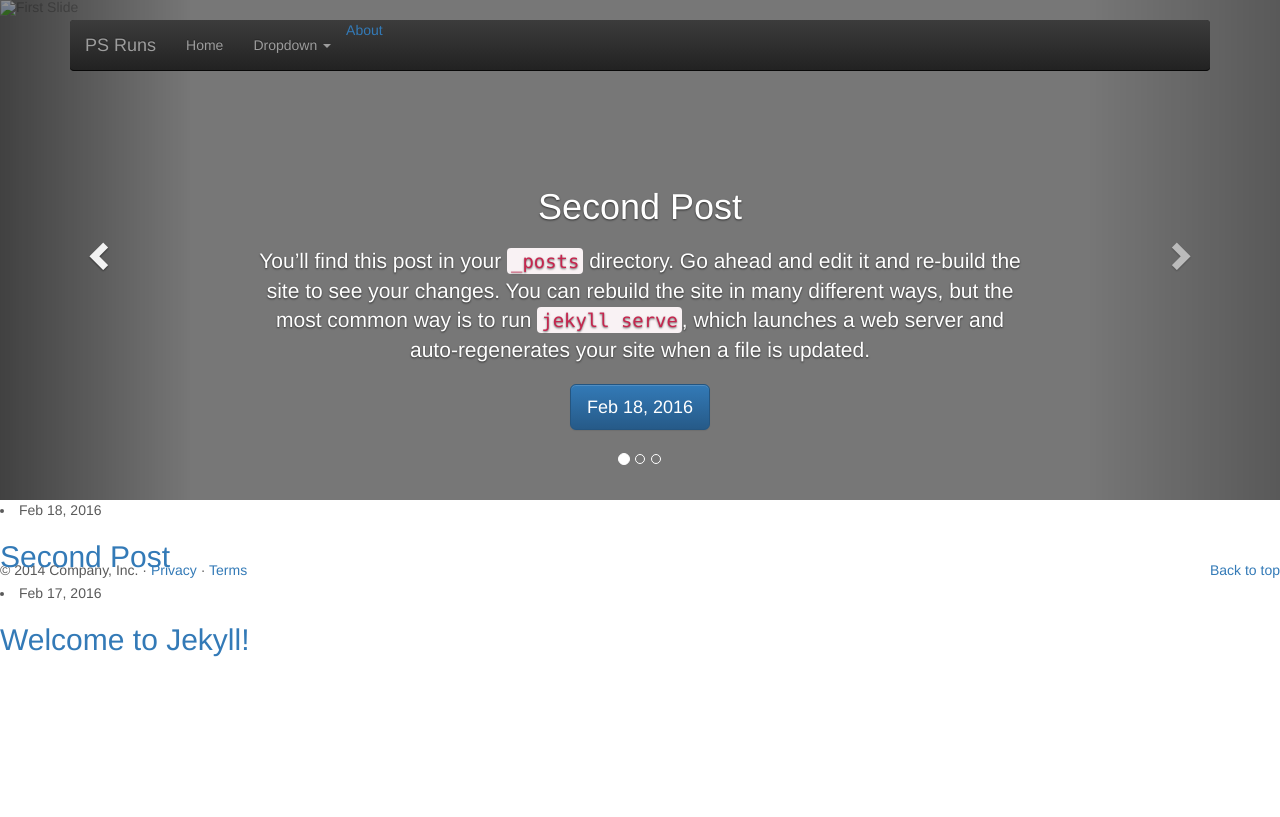
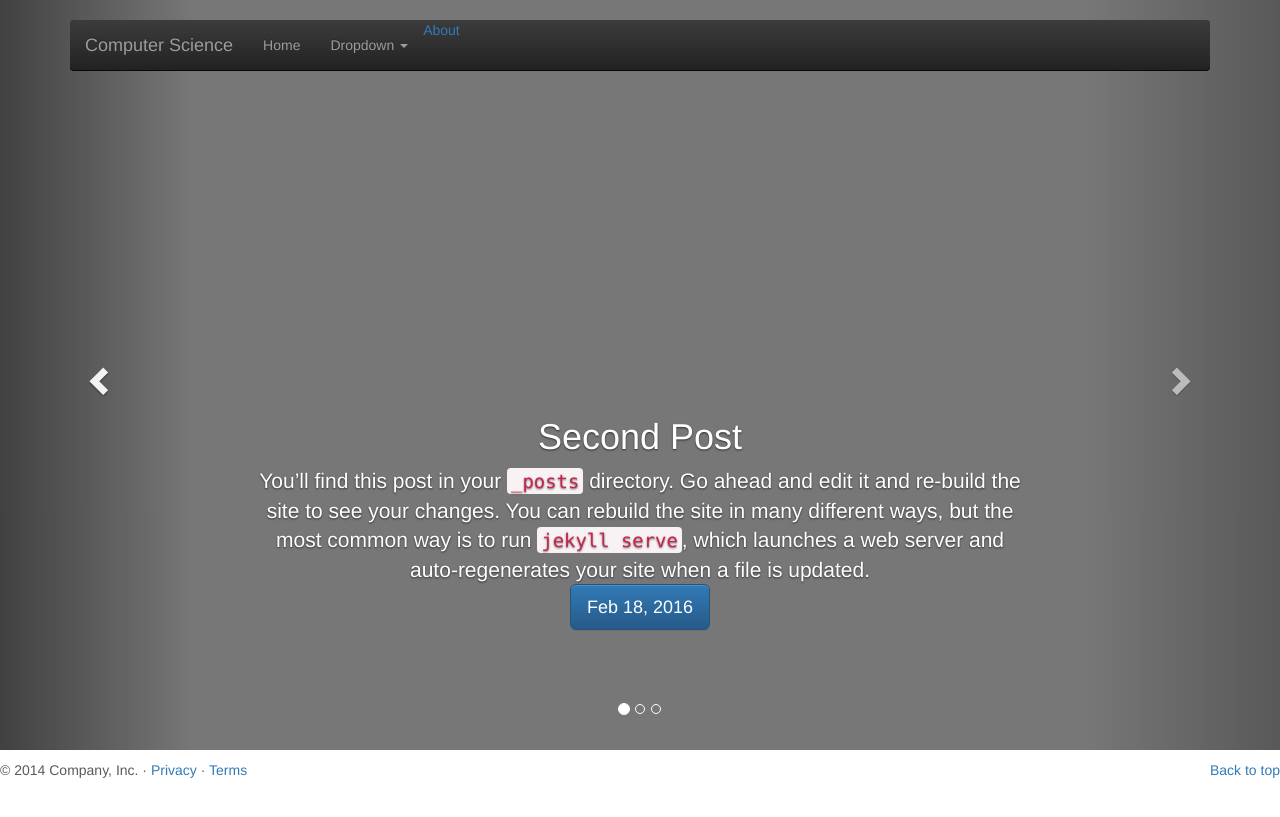
Before and after one commit to sphasim/at, a Jekyll site: the page built from index.html, in a window 1280 px wide. Shown: the top 817 px of the page. Built offline with Jekyll 4.4.1, drawn with Linux system fonts in a browser that asks for light colours; nearby versions of some CDN libraries.

Commit message:
Carousel Update

```diff
--- a/_config.yml
+++ b/_config.yml
@@ -6,7 +6,7 @@
 # 'jekyll serve'. If you change this file, please restart the server process.
 
 # Site settings
-title: PS Runs
+title: Computer Science
 email: sphasim@gmail.com
 description: > # this means to ignore newlines until "baseurl:"
   Write an awesome description for your new site here. You can edit this
--- a/carousel.css
+++ b/carousel.css
@@ -39,17 +39,18 @@ body {
 
 /* Carousel base class */
 .carousel {
-  height: 500px;
-  margin-bottom: 60px;
+  height: 750px;
+  margin-bottom: 10px;
 }
 /* Since positioning the image, we need to help out the caption */
 .carousel-caption {
+  margin-bottom: 70px;
   z-index: 10;
 }
 
 /* Declare heights because of positioning of img element */
 .carousel .item {
-  height: 500px;
+  height: 750px;
   background-color: #777;
 }
 .carousel-inner > .item > img {
@@ -117,7 +118,7 @@ body {
 
   /* Bump up size of carousel content */
   .carousel-caption p {
-    margin-bottom: 20px;
+    margin-bottom: 0px;
     font-size: 21px;
     line-height: 1.4;
   }
--- a/index.html
+++ b/index.html
@@ -1,8 +1,9 @@
 ---
 layout: default
 ---
+
     <!-- Carousel
-======================================================= -->
+    ================================================== -->
     <div id="myCarousel" class="carousel slide" data-ride="carousel">
       <!-- Indicators -->
       <ol class="carousel-indicators">
@@ -12,49 +13,45 @@ layout: default
       </ol>
       <div class="carousel-inner" role="listbox">
 
+
             {% for post in site.posts limit:1 %}
 
-    <!-- add some bootstrap -->
       <div class="item active">
-      <img src="" alt="First Slide">
+          <img src="" alt="">
           <div class="container">
             <div class="carousel-caption">
               <h1>{{ post.title }}</h1>
-          <p>{{ post.excerpt }}</p>
-          <p><a class="btn btn-lg btn-primary" href="#" role="button">{{ post.date | date: "%b %-d, %Y" }}</a></p>
+              {{ post.excerpt }}
+              <p>
+                  <a class="btn btn-lg btn-primary" href="{{ post.url | prepend: site.baseurl }}" role="button">
+                  {{ post.date | date: "%b %-d, %Y" }}
+                  </a>
+              </p>
             </div>
           </div>
         </div>
-      <li>
-        <span class="post-meta">{{ post.date | date: "%b %-d, %Y" }}</span>
 
-        <h2>
-          <a class="post-link" href="{{ post.url | prepend: site.baseurl }}">{{ post.title }}</a>
-        </h2>
-      </li>
           {% endfor %}
 
-        {% for post in site.posts offset: 1%}
+          {% for post in site.posts offset: 1 %}
 
-    <!-- add some bootstrap -->
       <div class="item">
-      <img src="" alt="First Slide">
+          <img src="" alt="">
           <div class="container">
             <div class="carousel-caption">
               <h1>{{ post.title }}</h1>
-          <p>{{ post.excerpt }}</p>
-          <p><a class="btn btn-lg btn-primary" href="#" role="button">{{ post.date | date: "%b %-d, %Y" }}</a></p>
+              {{ post.excerpt }}
+              <p>
+                  <a class="btn btn-lg btn-primary" href="{{ post.url | prepend: site.baseurl }}" role="button">
+                  {{ post.date | date: "%b %-d, %Y" }}
+                  </a>
+              </p>
             </div>
           </div>
         </div>
-      <li>
-        <span class="post-meta">{{ post.date | date: "%b %-d, %Y" }}</span>
 
-        <h2>
-          <a class="post-link" href="{{ post.url | prepend: site.baseurl }}">{{ post.title }}</a>
-        </h2>
-      </li>
           {% endfor %}
+
 
 
   <!-- <p class="rss-subscribe">subscribe <a href="{{ "/feed.xml" | prepend: site.baseurl }}">via RSS</a></p> -->
```
Lines whose indentation alone changed are shown as unchanged.
